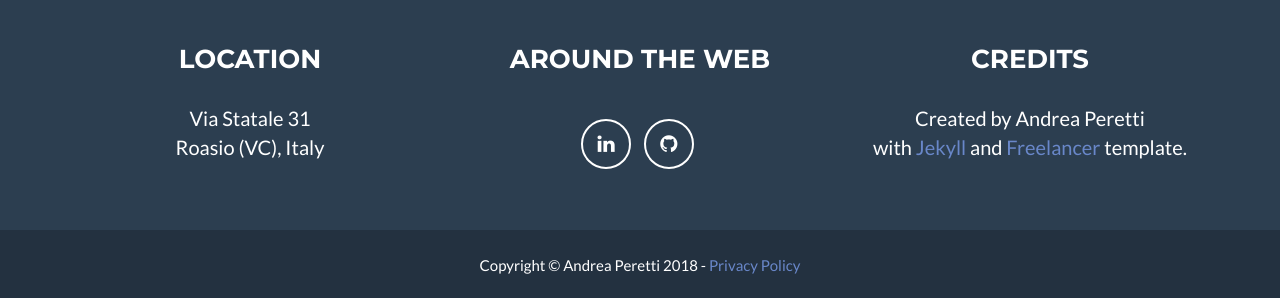
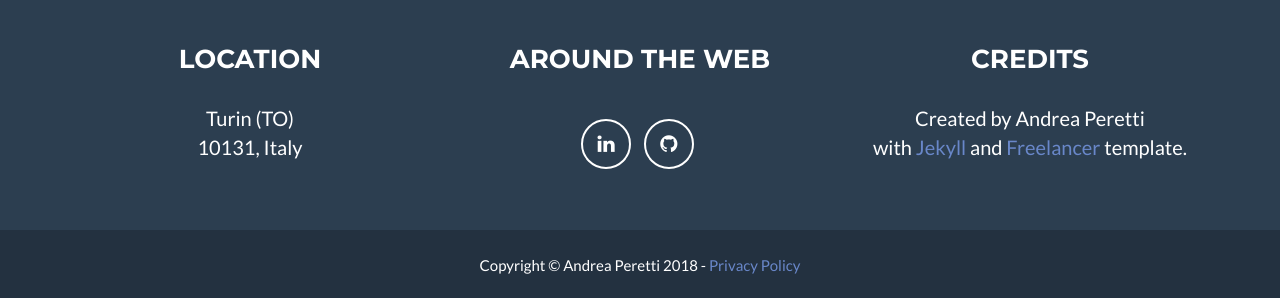
Before and after one commit to andxet/andxet.dev, a Jekyll site: the page built from index.html, in a window 1280 px wide and 900 px high, scrolled down 2037 px. Shown: the part 599-897 px from the top of the window. Built offline with Jekyll 4.4.1, drawn with Linux system fonts in a browser that asks for light colours; comment, search, counter and statistics services are not loaded.

Commit message:
Changed address

```diff
--- a/_config.yml
+++ b/_config.yml
@@ -51,8 +51,8 @@ social:
 
 # Postal address (add as many lines as necessary)
 address:
-  - line: Via Statale 31
-  - line: Roasio (VC), Italy
+  - line: Turin (TO)
+  - line: 10131, Italy
 
 # Credits content
 credits: 'Created by Andrea Peretti<br>with <a href="https://jekyllrb.com/">Jekyll</a> and <a href="https://github.com/jeromelachaud/freelancer-theme">Freelancer</a> template.'
```
